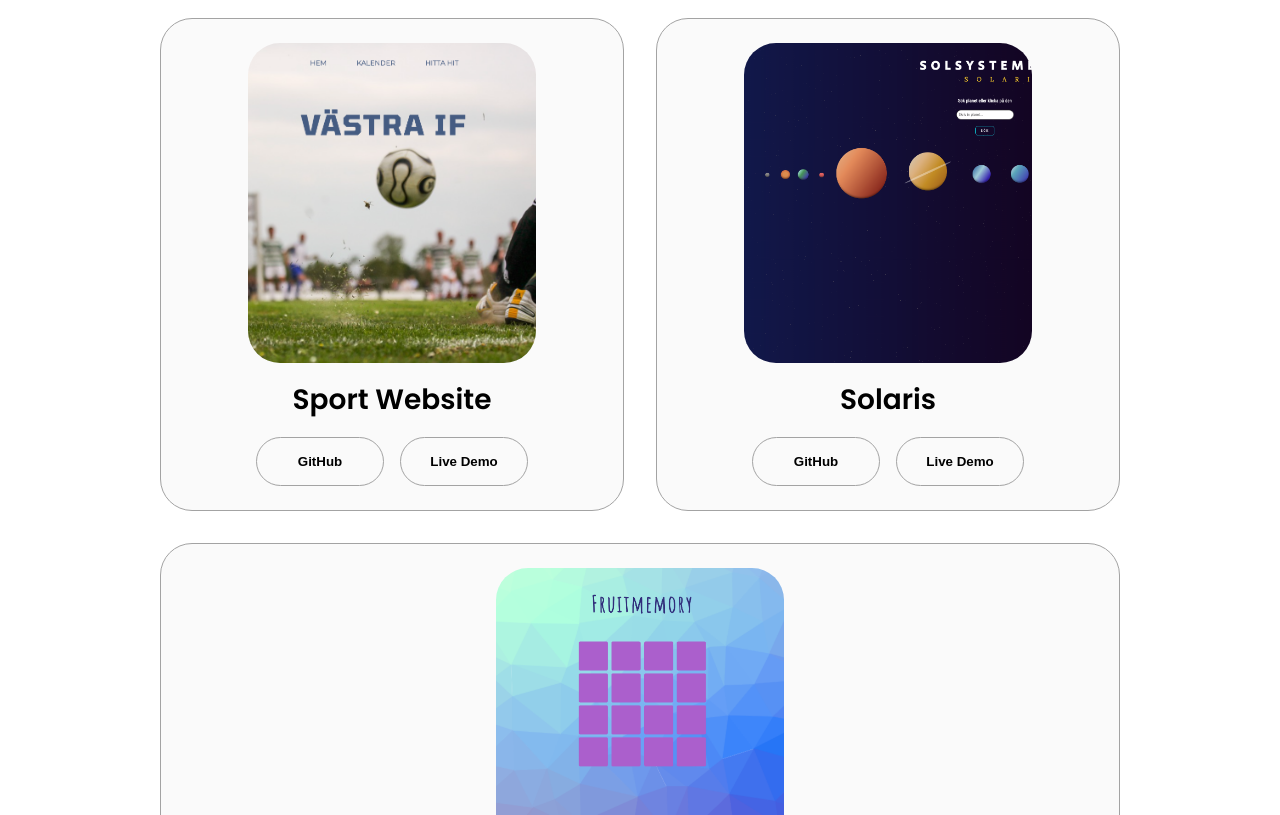
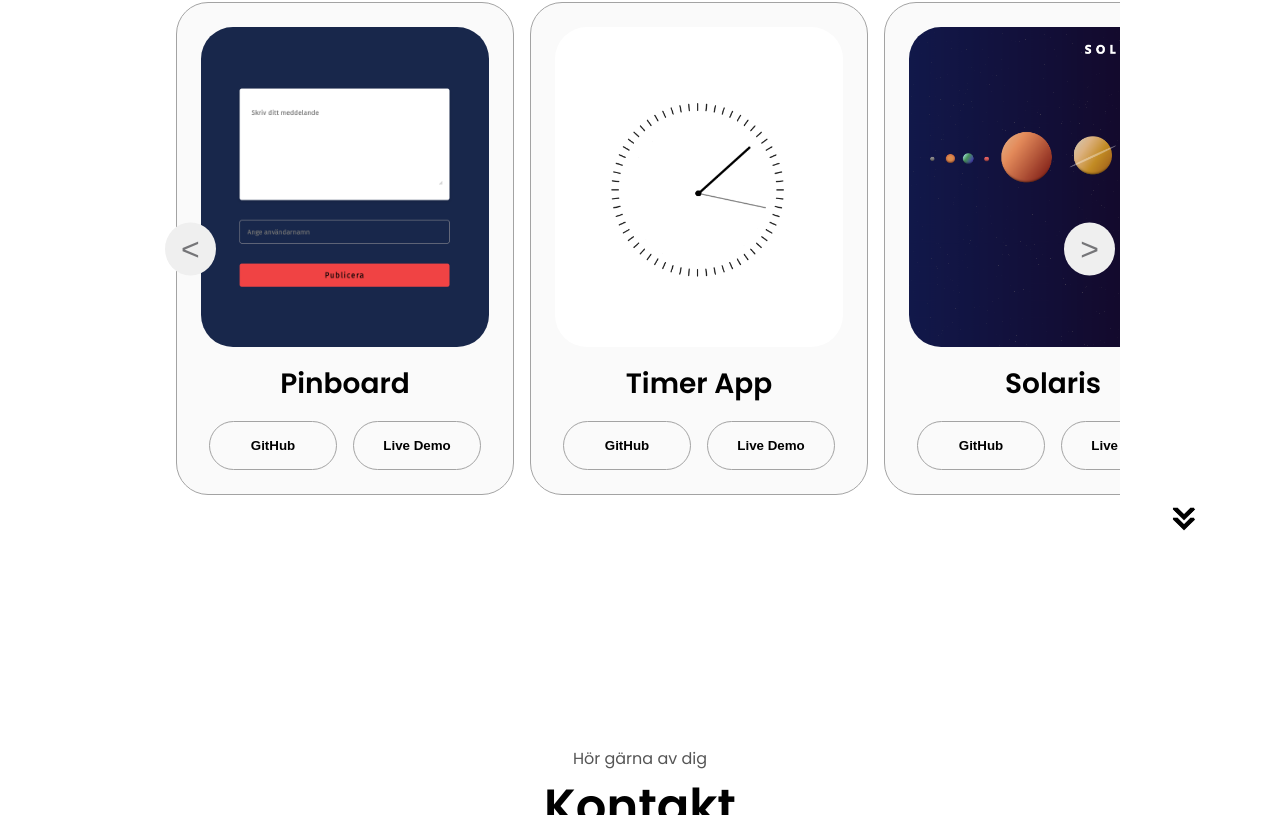
Before and after one commit to MaRos10/Portfolio, a React (Vite) app: page / in a window 1280 px wide. Shown: the part 2625-3440 px from the top of the page. Built offline with nearby package versions, Linux system fonts and the light colour scheme.

Commit message:
Updated projects and added horizontal scroll

```diff
--- a/src/App.css
+++ b/src/App.css
@@ -403,6 +403,81 @@ article .icon {
 }
 
 /* Projects section */
+.projects-wrapper {
+  display: flex;
+  align-items: center;
+  position: relative;
+  max-width: 100%;
+  overflow: hidden;
+}
+
+.projects-container {
+  display: flex;
+  gap: 1rem;
+  overflow-x: auto;
+  scroll-behavior: smooth;
+  padding: 1rem;
+  max-width: 100%;
+  scrollbar-width: none;
+  justify-content: flex-start;
+  margin: 0 auto;
+}
+
+.projects-container::-webkit-scrollbar {
+  display: none;
+}
+
+.projects-container > .details-container:first-child {
+  margin-left: 0;
+}
+
+.projects-container > .details-container:last-child {
+  margin-right: 0;
+}
+
+.scroll-btn {
+  /* background: rgba(0, 0, 0, 0.2); */
+  color: rgb(117, 117, 120);
+  border: none;
+  font-size: 2rem;
+  cursor: pointer;
+  padding: 0.5rem 1rem;
+  border-radius: 50%;
+  transition: transform 0.3s;
+  position: absolute;
+  top: 50%;
+  transform: translateY(-50%);
+  z-index: 10;
+}
+
+.scroll-btn.right:hover {
+  transform: translate(5px, -50%);
+}
+
+.scroll-btn.left:hover {
+  transform: translate(-5px, -50%);
+}
+
+.left {
+  left: 5px;
+}
+
+.right {
+  right: 5px;
+}
+
+.project-card {
+  width: 18rem;
+  height: 20rem;
+  transform-style: preserve-3d;
+  transition: transform 0.8s;
+  cursor: pointer;
+  flex-shrink: 0;
+}
+
+.project-card.flipped {
+  transform: rotateY(180deg);
+}
 
 #projects {
   position: relative;
--- a/src/Mediaqueries.css
+++ b/src/Mediaqueries.css
@@ -124,6 +124,41 @@
     font-size: 1rem;
     font-weight: 200;
   }
+
+  /* Projects */
+  .projects-container {
+    display: flex;
+    flex-direction: row;
+    gap: 1rem;
+    overflow-x: auto;
+    scroll-snap-type: x mandatory;
+    scroll-padding: 0 10px;
+    padding: 0 10px;
+    width: 100%;
+    scrollbar-width: none;
+  }
+
+  .projects-container::-webkit-scrollbar {
+    display: none;
+  }
+
+  .details-container {
+    flex: 0 0 100%;
+    scroll-snap-align: center;
+    box-sizing: border-box;
+    margin-top: 1rem;
+  }
+
+  .project-card {
+    width: 100%;
+  }
+
+  .project-img {
+    max-width: 100%;
+    max-height: 100%;
+    margin: auto;
+    display: block;
+  }
 }
 
 @media screen and (max-width: 375px) {
--- a/src/components/Projects/Projects.jsx
+++ b/src/components/Projects/Projects.jsx
@@ -1,128 +1,116 @@
+import { useRef } from "react";
 import sportwebsite from "../../assets/sportwebsite.png";
 import solaris from "../../assets/solaris.png";
 import memory from "../../assets/memory.png";
+import timerapp from "../../assets/timerapp.png";
+import pinboard from "../../assets/pinboard.png";
 import arrow from "../../assets/arrow.png";
 
-const Projects = () => (
+const Projects = () => {
+  const scrollRef = useRef(null);
+
+  const scroll = (direction) => {
+    if (scrollRef.current) {
+      const { current } = scrollRef;
+      current.scrollBy({
+        left: direction === "left" ? -400 : 400,
+        behavior: "smooth",
+      });
+    }
+  };
+
+  return (
     <section id="projects">
       <p className="section__text__p1">Kika på mina</p>
       <h1 className="title">Projekt</h1>
       <p className="section__text__p1">
         <br /> Klicka på bilden för att läsa mer
       </p>
-    <div className="experience-details-container">
-      <div className="about-containers">
-        {/* Sport Website Project */}
-        <div className="details-container color-container">
+
+      {/* Scrollbar */}
+      <div className="projects-wrapper">
+        <button className="scroll-btn left" onClick={() => scroll("left")}>
+          &lt;
+        </button>
+
+        <div className="projects-container" ref={scrollRef}>
+          {[
+            {
+              img: pinboard,
+              title: "Pinboard",
+              github: "https://github.com/MaRos10/Shui",
+              demo: "http://shui-pinboard.s3-website.eu-north-1.amazonaws.com/",
+              desc: "En anslagstavla byggd med React och ett serverless API i AWS. Användare kan posta, ändra och se meddelanden. Frontend hostad i en S3-bucket och backend byggd med API Gateway, Lambda och DynamoDB.",
+            },
+            {
+              img: timerapp,
+              title: "Timer App",
+              github: "https://github.com/MaRos10/IntervalApp",
+              demo: "https://maros10.github.io/IntervalApp/",
+              desc: "Timer App där användare kan starta timer, ställa in intervaller, ta pauser och växla mellan analog, digital och textvy.",
+            },
+            {
+              img: solaris,
+              title: "Solaris",
+              github: "https://github.com/MaRos10/Solaris",
+              demo: "https://maros10.github.io/Solaris/",
+              desc: "En webbsida om solsystemet där datan hämtas via API och användaren kan få info om planeter.",
+            },
+            {
+              img: memory,
+              title: "Memory",
+              github: "https://github.com/MaRos10/Memory",
+              demo: "https://maros10.github.io/Memory/",
+              desc: "Ett memoryspel med fruktmotiv där kort blandas med Fisher-Yates-algoritmen.",
+            },
+            {
+              img: sportwebsite,
+              title: "Sport Website",
+              github: "https://github.com/MaRos10/Sport-Website",
+              demo: "https://maros10.github.io/Sport-Website/",
+              desc: "Hemsida för fiktiv idrottsförening med interaktiv matchkalender, bildkarusell och karta.",
+            },
+          ].map((project, index) => (
+            <div key={index} className="details-container color-container">
               <div
                 className="article-container project-card"
                 onClick={(e) => e.currentTarget.classList.toggle("flipped")}
               >
                 <div className="front">
                   <img
-                src={sportwebsite}
-                alt="Sport Website"
+                    src={project.img}
+                    alt={project.title}
                     className="project-img"
                   />
                 </div>
                 <div className="back">
-              <p className="project-text">
-                Hemsida för fiktiv idrottsförening innehållandes en interaktiv
-                matchkalender, bildkarusell samt en inbäddad karta som visar
-                vägbeskrivning till arenan
-              </p>
+                  <p className="project-text">{project.desc}</p>
                 </div>
               </div>
-          <h2 className="experience-sub-title project-title">Sport Website</h2>
+              <h2 className="experience-sub-title project-title">
+                {project.title}
+              </h2>
               <div className="btn-container">
                 <button
                   className="btn btn-color-2 project-btn"
-              onClick={() =>
-                window.open("https://github.com/MaRos10/Sport-Website")
-              }
+                  onClick={() => window.open(project.github)}
                 >
                   GitHub
                 </button>
                 <button
                   className="btn btn-color-2 project-btn"
-              onClick={() =>
-                window.open("https://maros10.github.io/Sport-Website/")
-              }
+                  onClick={() => window.open(project.demo)}
                 >
                   Live Demo
                 </button>
               </div>
             </div>
-
-        {/* Solaris Project */}
-        <div className="details-container color-container">
-          <div
-            className="article-container project-card"
-            onClick={(e) => e.currentTarget.classList.toggle("flipped")}
-          >
-            <div className="front">
-              <img src={solaris} alt="Solaris" className="project-img" />
-            </div>
-            <div className="back">
-              <p className="project-text">
-                En webbsida om vårt solsystem där datan hämtas genom API. Genom
-                att klicka på eller söka efter planet får man mer information om
-                den
-              </p>
-            </div>
-          </div>
-          <h2 className="experience-sub-title project-title">Solaris</h2>
-          <div className="btn-container">
-            <button
-              className="btn btn-color-2 project-btn"
-              onClick={() => window.open("https://github.com/MaRos10/Solaris")}
-            >
-              GitHub
-            </button>
-            <button
-              className="btn btn-color-2 project-btn"
-              onClick={() => window.open("https://maros10.github.io/Solaris/")}
-            >
-              Live Demo
-            </button>
-          </div>
+          ))}
         </div>
 
-        {/* Memory Project */}
-        <div className="details-container color-container">
-          <div
-            className="article-container project-card"
-            onClick={(e) => e.currentTarget.classList.toggle("flipped")}
-          >
-            <div className="front">
-              <img src={memory} alt="Memory" className="project-img" />
-            </div>
-            <div className="back">
-              <p className="project-text">
-                Spelare matchar kort med fruktmotiv genom att klicka på dem.
-                Tekniker inkluderar DOM-manipulering, eventhantering och
-                Fisher-Yates-algoritmen för att blanda kort. Spelet avslutas när
-                alla par är matchade
-              </p>
-            </div>
-          </div>
-          <h2 className="experience-sub-title project-title">Memory</h2>
-          <div className="btn-container">
-            <button
-              className="btn btn-color-2 project-btn"
-              onClick={() => window.open("https://github.com/MaRos10/Memory")}
-            >
-              GitHub
+        <button className="scroll-btn right" onClick={() => scroll("right")}>
+          &gt;
         </button>
-            <button
-              className="btn btn-color-2 project-btn"
-              onClick={() => window.open("https://maros10.github.io/Memory/")}
-            >
-              Live Demo
-            </button>
-          </div>
-        </div>
-      </div>
       </div>
 
       {/* Arrow Icon */}
@@ -134,5 +122,6 @@ const Projects = () => (
       />
     </section>
   );
+};
 
 export default Projects;
```
Also changed, not shown: src/assets/pinboard.png (added), src/assets/timerapp.png (added). Lines whose indentation alone changed are shown as unchanged.
